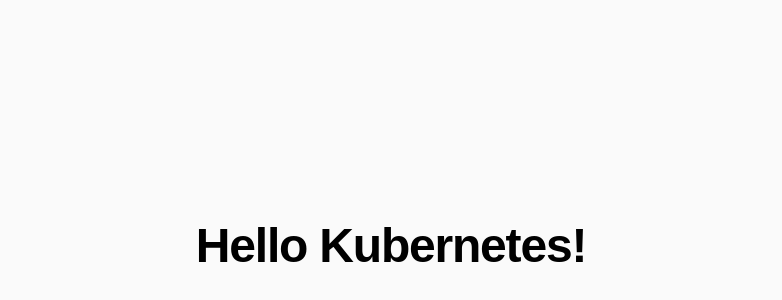
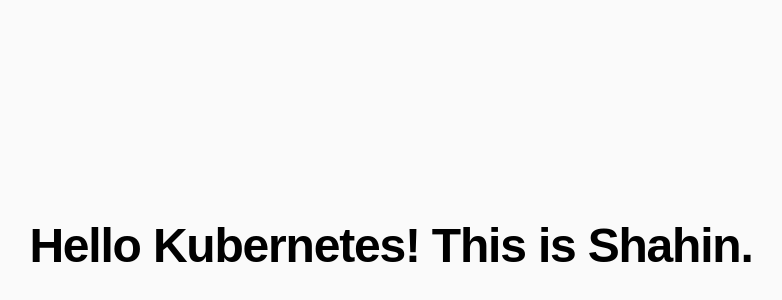
Before and after one commit to msrahman04/nextjs-app, a Next.js app: page / in a window 1280 px wide. Shown: the part 154-454 px from the top of the page, without its empty margins (249-1031 px from the left). Built offline with nearby package versions, Linux system fonts and the light colour scheme.

Commit message:
Change text to test

```diff
--- a/app/page.tsx
+++ b/app/page.tsx
@@ -2,7 +2,7 @@
   return (
     <div className="flex flex-1 items-center justify-center bg-zinc-50 dark:bg-black">
       <h1 className="text-5xl font-semibold tracking-tight text-black dark:text-zinc-50">
-        Hello Kubernetes!
+        Hello Kubernetes! This is Shahin.
       </h1>
     </div>
   );
```
